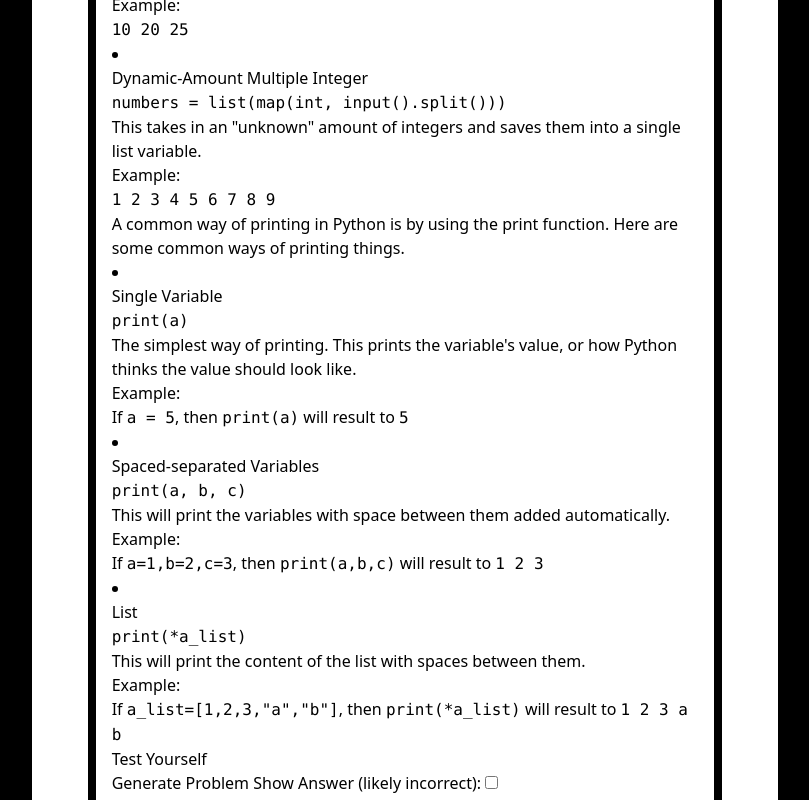
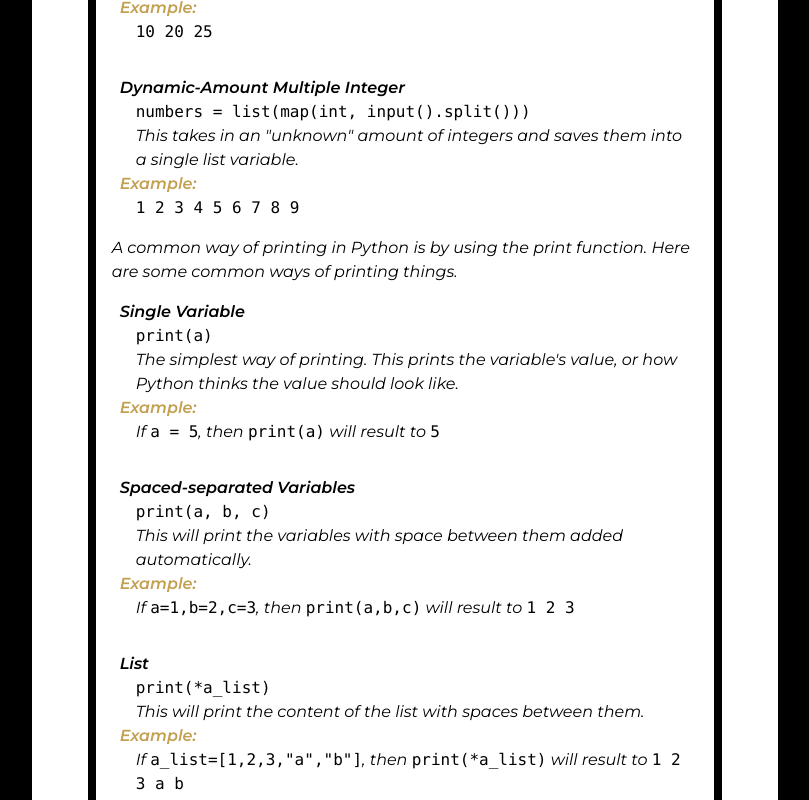
Before and after one commit to smtnhacker/python-tutorial, a SvelteKit app in the folder client/: page /io in a window 1280 px wide. Shown: the part 1040-1840 px from the top of the page, without its empty margins (235-1044 px from the left). Built offline with nearby package versions, Linux system fonts and the light colour scheme; sample sign-in values are in the browser's storage.

Commit message:
style: improve io page

```diff
--- a/client/src/routes/io/+page.svelte
+++ b/client/src/routes/io/+page.svelte
@@ -69,28 +69,34 @@
         <div></div>
         <div class="flex flex-col items-center grow">
             <h2 class="text-5xl my-4 voyage-bold text-[var(--red-color)]">I/O</h2>
-            <div class="border-solid border-8 border-black mx-14 mb-14 p-4 rounded-lg">
+            <div class="border-solid border-8 border-black montserrat-ital mx-14 mb-14 p-4 rounded-lg">
                 <p>In Python, you take input one line at a time. This can be confusing at first which is why here are some common ways to take input. You don't have to know the details on how each works right now. Just familiarize them until you are able to dissect how each works. Note that inputs can be a lot more complex and may need better understanding of python</p>
                 <div>
                     {#each inputItems as {title, code, description, example}}
-                        <li>
-                            <IoItem title={title} code={code} description={description} example={example} />
-                        </li>
+                    <div class="px-2 py-4">
+                        <IoItem title={title} code={code} description={description} example={example} />
+                    </div>
                     {/each}
                 </div>
                 <p>A common way of printing in Python is by using the print function. Here are some common ways of printing things.</p>
                 <div>
                     {#each outputItems as {title, code, description, example}}
-                        <li>
+                        <div class="px-2 py-4">
                             <IoItem title={title} code={code} description={description} example={example} />
-                        </li>
+                        </div>
                     {/each}
                 </div>
                 <div>
-                    <h1>Test Yourself</h1>
-                    <button on:click={get_sample}>Generate Problem</button>
-                    {@html marked(question)}
-                    Show Answer (likely incorrect): <input type="checkbox" bind:checked={showAnswer}>
+                    <h1 class="font-semibold text-xl">Test Yourself</h1>
+                    <button on:click={get_sample} class="bg-slate-200 px-3 py-1 rounded-lg">Generate Problem</button>
+                    <div class="pl-8">
+                        <div>
+                            {@html marked(question)}
+                        </div>
+                    </div>
+                    <div class>
+                        Show Answer (likely incorrect): <input type="checkbox" bind:checked={showAnswer}>
+                    </div>
                     {#if showAnswer}
                         Answer:
                         {@html marked(answer)}
--- a/client/src/routes/io/IOItem.svelte
+++ b/client/src/routes/io/IOItem.svelte
@@ -8,9 +8,9 @@
 </script>
 
 <div>
-    <div>{title}</div>
-    <div>{@html marked(code)}</div>
-    <div>{description}</div>
-    Example:
-    <div>{@html marked(example)}</div>
+    <div class="font-semibold">{title}</div>
+    <div class="pl-4">{@html marked(code)}</div>
+    <div class="pl-4">{description}</div>
+    <div class="font-semibold highlight">Example:</div>
+    <div class="pl-4">{@html marked(example)}</div>
 </div>
```
